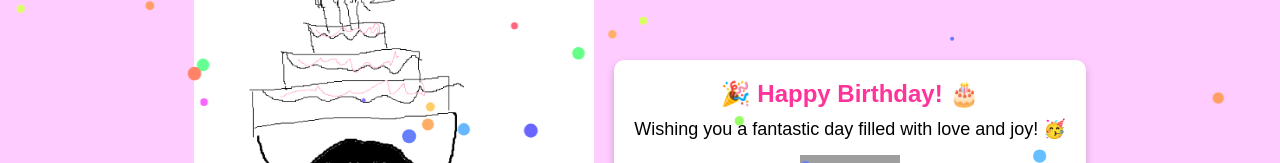
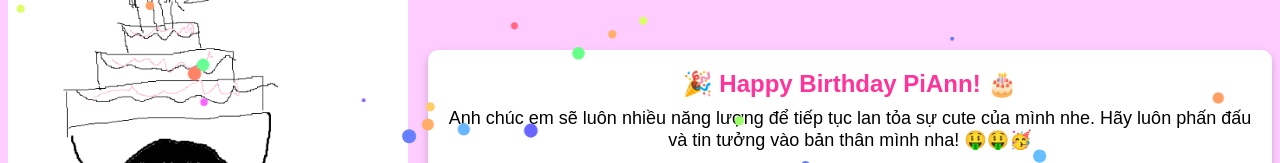
Before and after one commit to Trumg/birthday-card, a plain HTML site: page index.html in a window 1280 px wide. Shown: the part 251-414 px from the top of the page. Drawn offline with Linux system fonts and the light colour scheme; grey boxes are pictures that could not be loaded.

Commit message:
Update index.html

```diff
--- a/index.html
+++ b/index.html
@@ -78,8 +78,8 @@
     <div class="container">
         <img class="drawing" src="image.png" alt="Birthday Drawing">
         <div class="card">
-            <div class="title">🎉 Happy Birthday! 🎂</div>
-            <div class="message">Wishing you a fantastic day filled with love and joy! 🥳</div>
+            <div class="title">🎉 Happy Birthday PiAnn! 🎂</div>
+            <div class="message">Anh chúc em sẽ luôn nhiều năng lượng để tiếp tục lan tỏa sự cute của mình nhe. Hãy luôn phấn đấu và tin tưởng vào bản thân mình nha! 🤑🤑🥳</div>
             <img class="gif" src="https://media.giphy.com/media/3oriO0OEd9QIDdllqo/giphy.gif" alt="Cute Birthday GIF">
         </div>
     </div>
```
